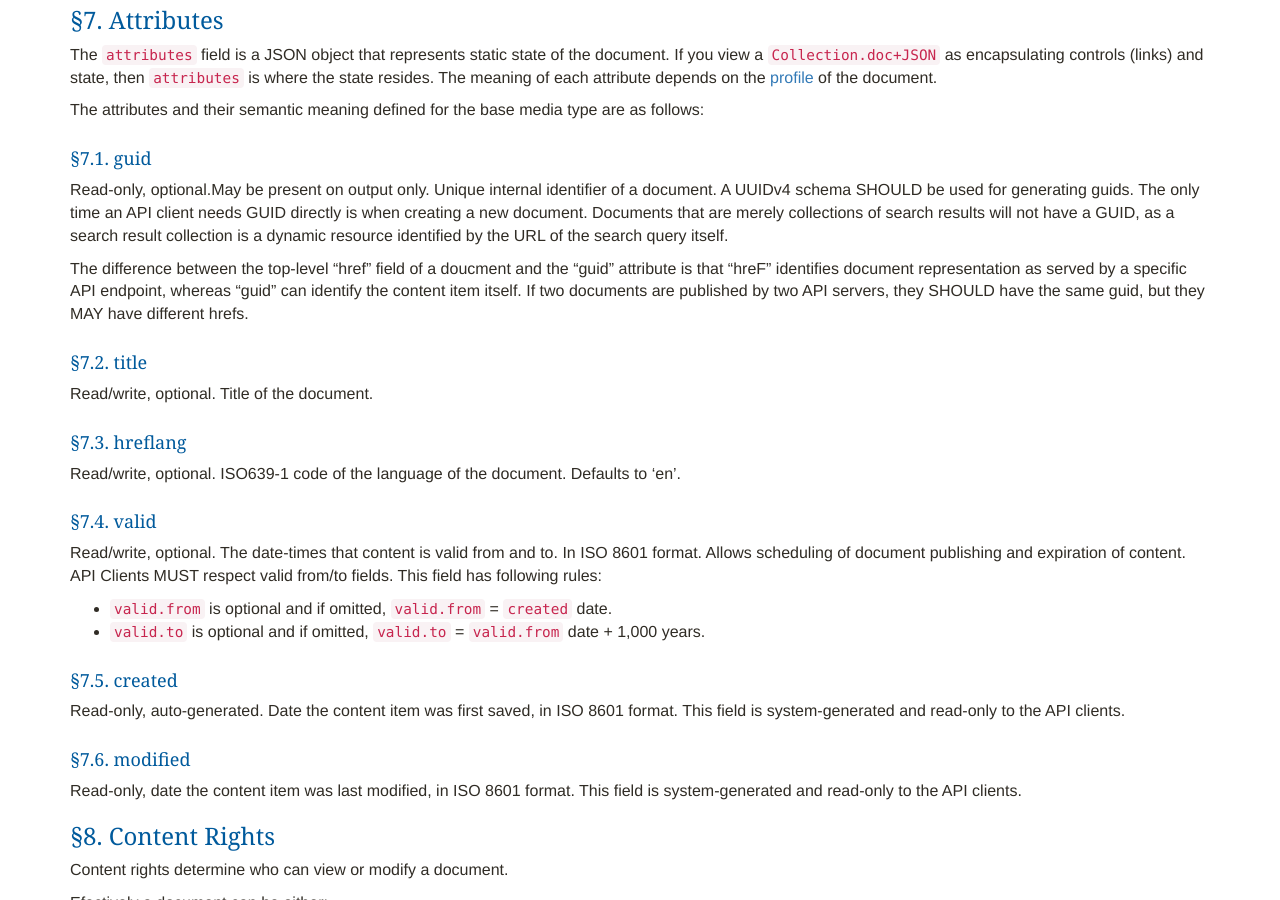
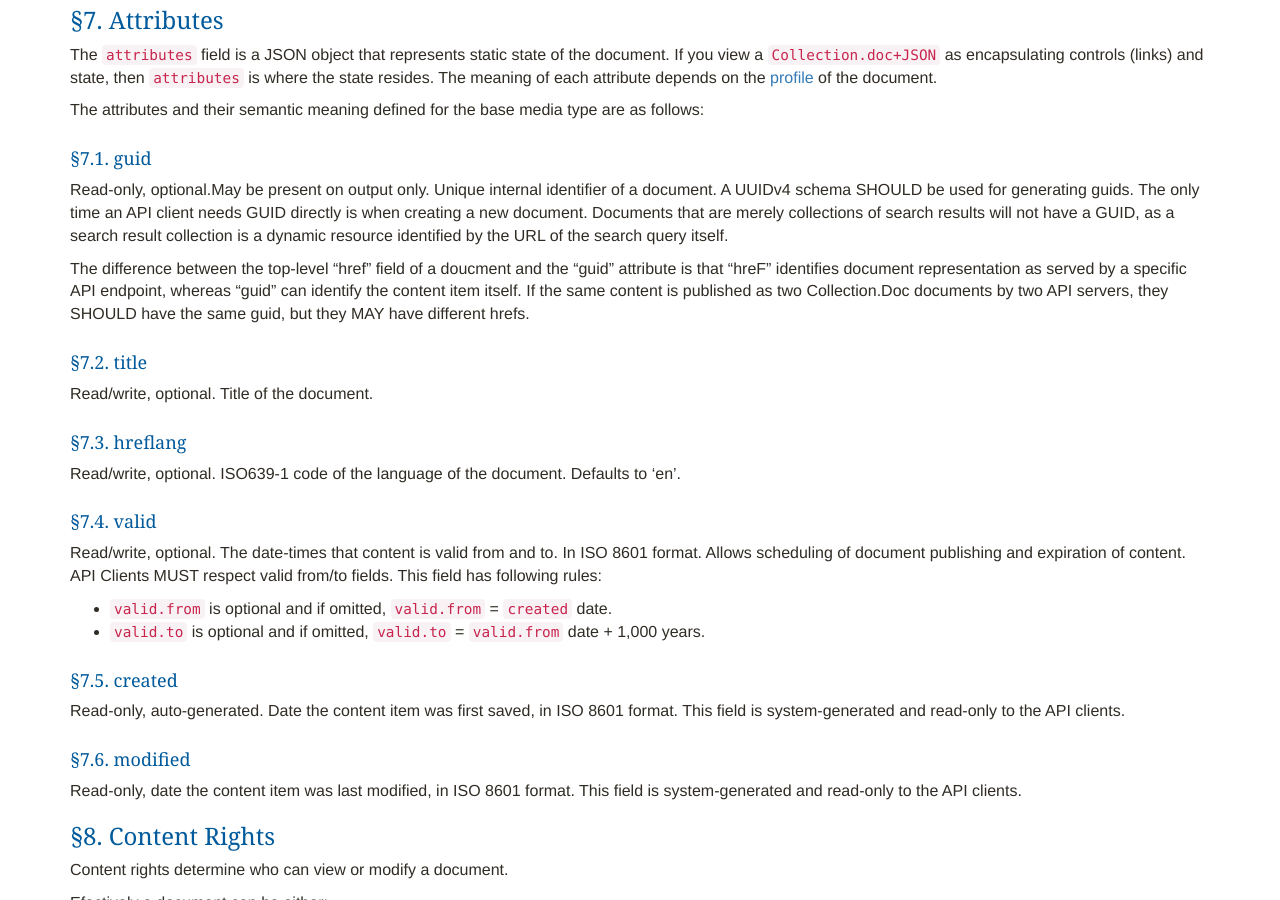
Before and after one commit to npr/cdoc-spec-site, a Jekyll site: the page built from index.md, in a window 1280 px wide and 900 px high, scrolled down 4967 px. Built offline with Jekyll 4.4.1, drawn with Linux system fonts in a browser that asks for light colours; nearby versions of some CDN libraries; Markdown is read by kramdown in place of the engine named in the settings.

Commit message:
fixing wording for guid

```diff
--- a/_includes/attributes.md
+++ b/_includes/attributes.md
@@ -8,7 +8,7 @@ The attributes and their semantic meaning defined for the base media type are as
 
 Read-only, optional.May be present on output only. Unique internal identifier of a document. A UUIDv4 schema SHOULD be used for generating guids. The only time an API client needs GUID directly is when creating a new document. Documents that are merely collections of search results will not have a GUID, as a search result collection is a dynamic resource identified by the URL of the search query itself.
 
-The difference between the top-level "href" field of a doucment and the "guid" attribute is that "hreF" identifies document representation as served by a specific API endpoint, whereas "guid" can identify the content item itself. If two documents are published by two API servers, they SHOULD have the same guid, but they MAY have different hrefs.
+The difference between the top-level "href" field of a doucment and the "guid" attribute is that "hreF" identifies document representation as served by a specific API endpoint, whereas "guid" can identify the content item itself. If the same content is published as two Collection.Doc documents by two API servers, they SHOULD have the same guid, but they MAY have different hrefs.
 
 #### title
 
```
